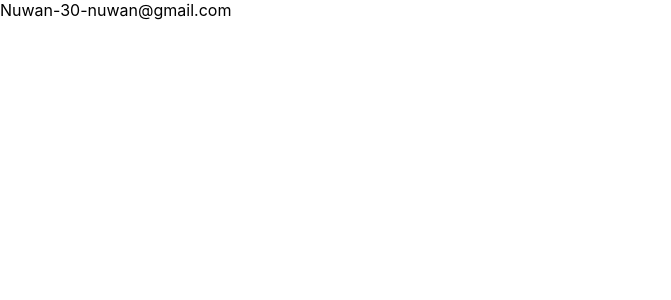
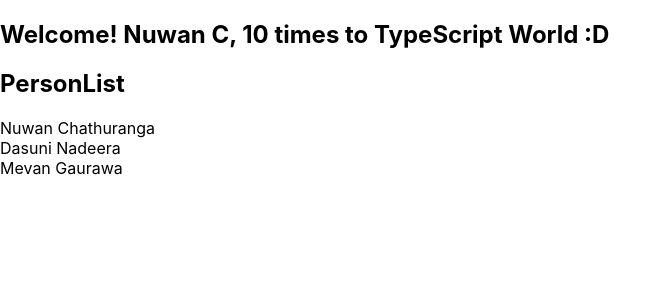
Before and after one commit to nchathu2014/archi-typescript, a React (Create React App) app: page / in a window 1280 px wide. Shown: the top 300 px of the page, without its empty margins (0-671 px from the left). Built offline with nearby package versions, Linux system fonts and the light colour scheme.

Commit message:
value types and object and object array with TS

```diff
--- a/src/App.tsx
+++ b/src/App.tsx
@@ -1,10 +1,41 @@
-import React, { FC } from "react";
+import React, { FC, createContext } from "react";
 import { Person } from "./components/Person";
+import { Product, Status } from "./components/Product";
+import { PersonList } from "./props/PersonList";
+import { PropsDemo } from "./props/PropsDemo";
+
+export interface IAppContext {
+  name: string;
+  age: number;
+  email: string;
+  status: Status;
+}
+
+const appContextValue: IAppContext = {
+  name: "Nuwan Dasuni Mevan",
+  age: 39355,
+  email: "ndm@gmail.com",
+  status: Status.Best,
+};
+
+export const AppContext = createContext<IAppContext>(appContextValue);
+
+const nameList = [
+  { first: "Nuwan", last: "Chathuranga" },
+  { first: "Dasuni", last: "Nadeera" },
+  { first: "Mevan", last: "Gaurawa" },
+];
 
 const App: FC = () => {
   return (
     <div className="App">
-      <Person name="Nuwan" age={30} email={"nuwan@gmail.com"} />
+      {/* <AppContext.Provider value={appContextValue}>
+        <Person name="Nuwan" age={30} email={"nuwan@gmail.com"} />
+        <Product />
+      </AppContext.Provider> */}
+
+      <PropsDemo name="Nuwan C" count={10} isLogged={true} />
+      <PersonList list={nameList} />
     </div>
   );
 };
--- /dev/null
+++ b/src/components/Product.tsx
@@ -0,0 +1,39 @@
+import { FC, useState, ChangeEvent, useContext } from "react";
+import { AppContext, IAppContext } from "./../App";
+
+export enum Status {
+  Good = "I am in Good",
+  Better = "I am Better",
+  Best = "I am the Best",
+}
+
+/* interface IProps {
+  name?: string;
+  age?: number;
+  email?: string;
+  status?: Status;
+} */
+
+export const Product: FC = () => {
+  const contextData: IAppContext = useContext(AppContext);
+  const { age, email, name, status } = contextData;
+
+  const [country, setCountry] = useState<string | null>("Sri Lanka");
+
+  const handleOnChange = (event: ChangeEvent<HTMLInputElement>) =>
+    setCountry(event.target.value);
+
+  //Type
+  type Name = "Nuwan" | "Chathuranga";
+  const nameForTypes: Name = "Nuwan";
+
+  return (
+    <div>
+      {name}-{age}-{email}
+      <input type={"text"} onChange={handleOnChange} />
+      <h2>
+        {country}-{status}
+      </h2>
+    </div>
+  );
+};
--- /dev/null
+++ b/src/props/PersonList.tsx
@@ -0,0 +1,21 @@
+import React, { FC } from "react";
+
+interface IPersonList {
+  list: {
+    first: string;
+    last: string;
+  }[];
+}
+
+export const PersonList: FC<IPersonList> = (props: IPersonList) => {
+  return (
+    <div>
+      <h2>PersonList</h2>
+      {props.list.map((user) => (
+        <div key={user.first}>
+          {user.first} {user.last}
+        </div>
+      ))}
+    </div>
+  );
+};
--- /dev/null
+++ b/src/props/PropsDemo.tsx
@@ -0,0 +1,23 @@
+import { FC } from "react";
+
+interface IPropsDemo {
+  name: string;
+  count: number;
+  isLogged: boolean;
+}
+
+export const PropsDemo: FC<IPropsDemo> = ({
+  name,
+  count,
+  isLogged,
+}: IPropsDemo) => {
+  return (
+    <div>
+      <h2>
+        {isLogged
+          ? `Welcome! ${name}, ${count} times to TypeScript World :D`
+          : `Welcome guest`}
+      </h2>
+    </div>
+  );
+};
```
Also changed, not shown: 1 other file (tests, documents, lock files or other folders).
